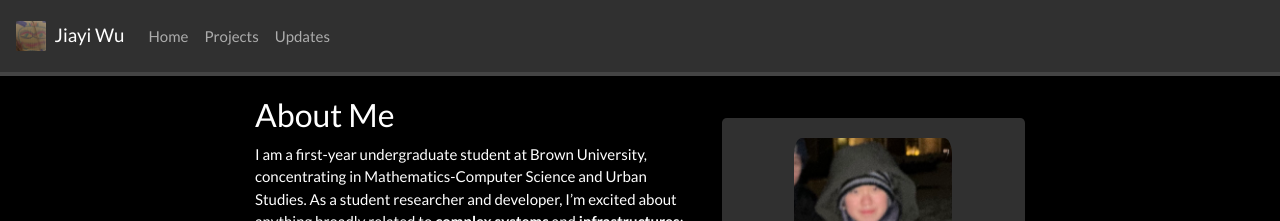
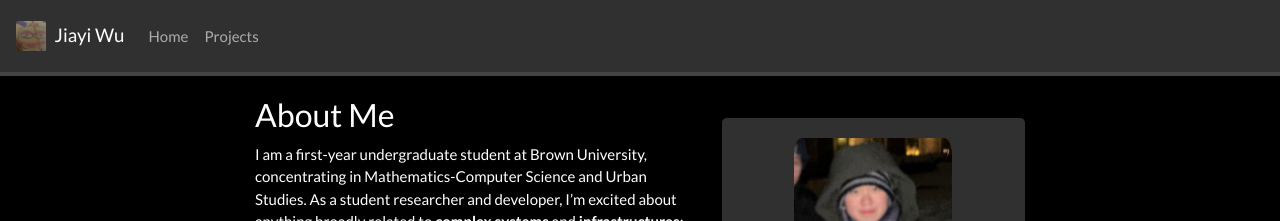
Before and after one commit to jiayiw005/jiayiw005.github.io, a Jekyll site: the page built from _pages/home.md, in a window 1280 px wide. Shown: the top 221 px of the page. Built offline with Jekyll 4.4.1, drawn with Linux system fonts in a browser that asks for light colours; nearby versions of some CDN libraries; a style sheet for code colours, icons or effects is not loaded.

Commit message:
update header

```diff
--- a/_config.yml
+++ b/_config.yml
@@ -33,7 +33,7 @@ contact: >
 # Pages shown in navbar
 nav_pages:
   - name: projects
-  - name: updates
+
 
 include:
   - .htaccess
```
